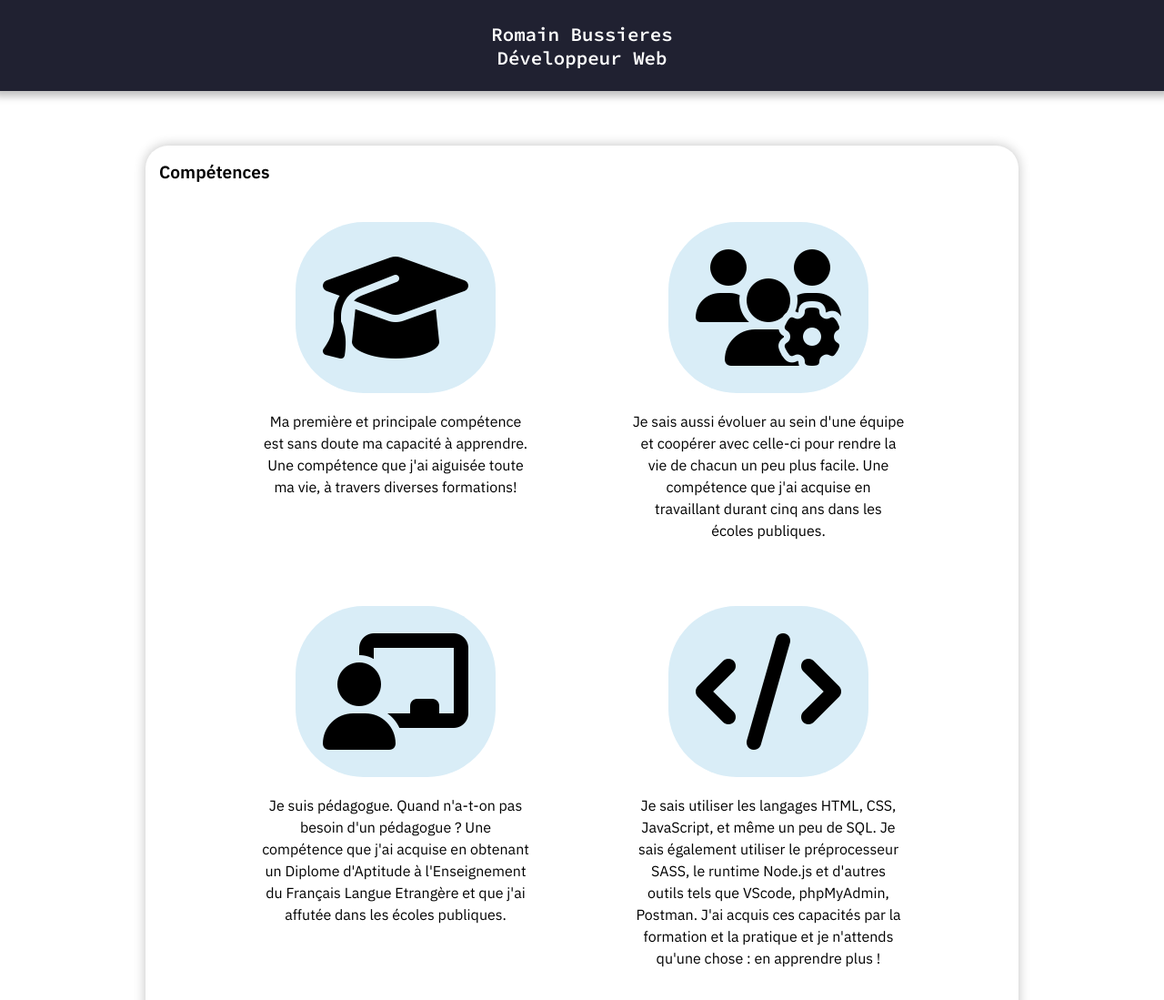
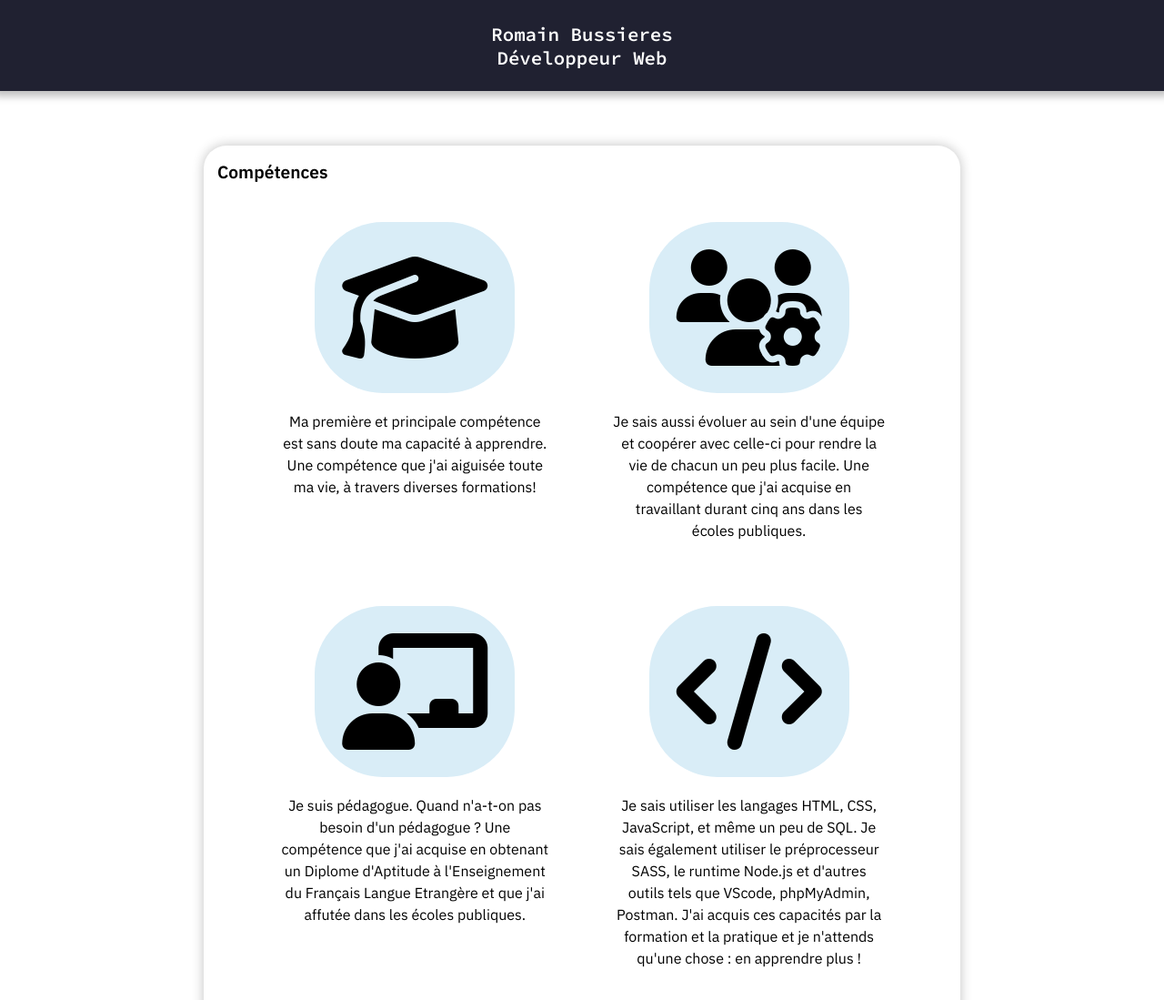
Before and after one commit to Mazar42/Resume, a website: page index.html in a window 1280 px wide. Shown: the top 1099 px of the page at 91% size. Drawn offline with Linux system fonts and the light colour scheme.

Commit message:
Fixed size issue

```diff
--- a/sass/page/_index-page.scss
+++ b/sass/page/_index-page.scss
@@ -46,7 +46,7 @@
         .card{
             margin: auto;
             margin-bottom: 50px;
-            width: 75%;
+            width: 65%;
         }
 
         ul{
```
Also changed, not shown: public/style.css.
